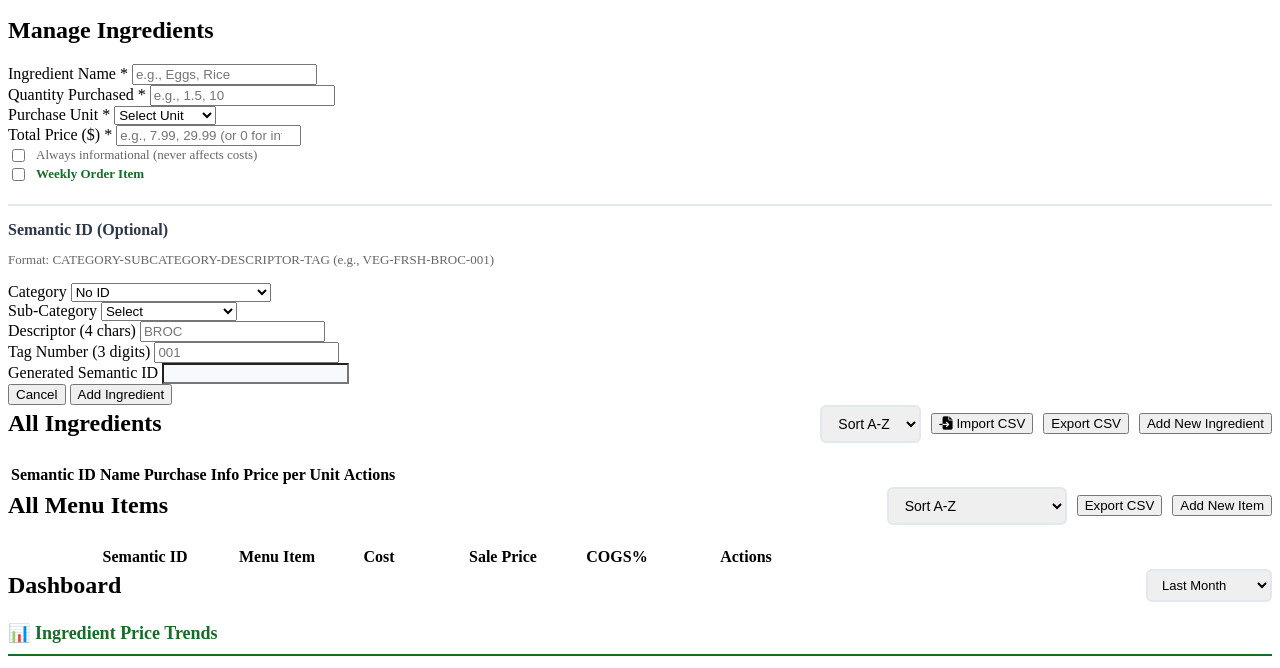
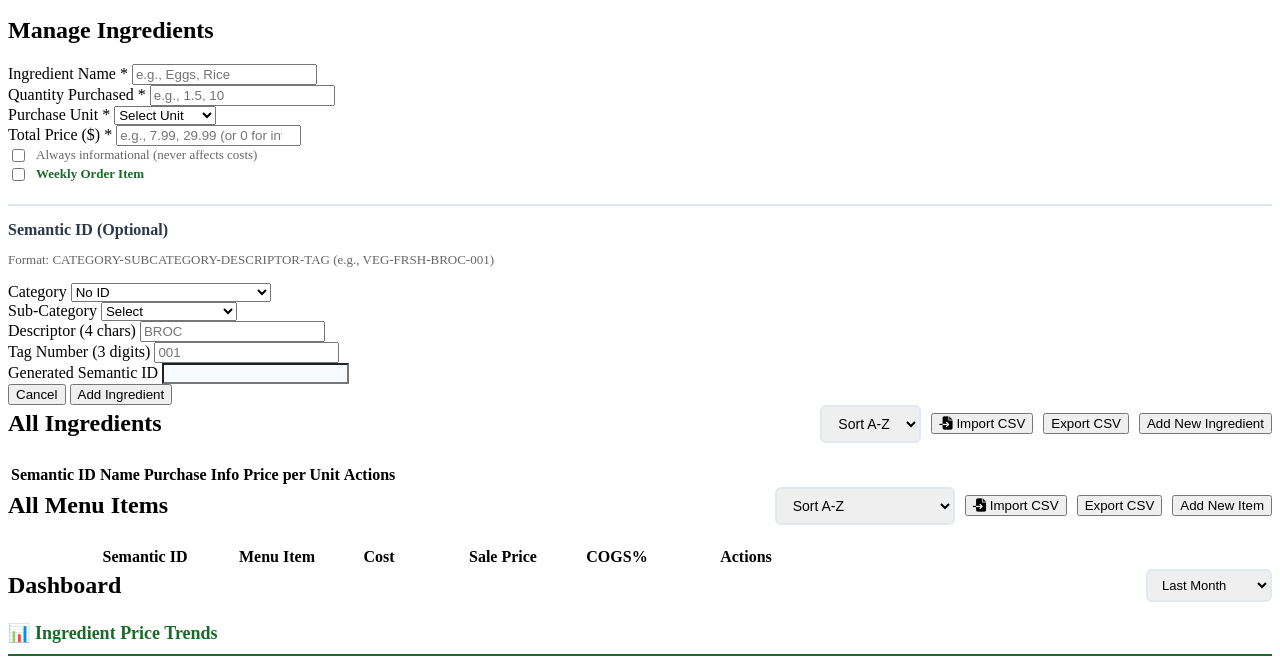
Before and after one commit to may10100thu/cost-calculator, a website with bundled scripts: page index.html in a window 1280 px wide. Shown: the part 104-772 px from the top of the page. Built offline with nearby package versions, Linux system fonts and the light colour scheme; a script that the page names is missing.

Commit message:
Update index.html

```diff
--- a/index.html
+++ b/index.html
@@ -189,6 +189,10 @@
                             <option value="cogs-asc">COGS% Low to High</option>
                             <option value="cogs-desc">COGS% High to Low</option>
                         </select>
+                        <input type="file" id="menu-csv-import" accept=".csv" style="display: none;" onchange="handleMenuCSVImport(event)">
+                        <button class="btn btn-secondary" onclick="document.getElementById('menu-csv-import').click()" title="Import from CSV">
+                            <i class="fas fa-file-import"></i> Import CSV
+                        </button>
                         <button class="btn btn-primary" onclick="exportMenuItemsCSV()" title="Export to CSV">Export CSV</button>
                         <a href="add-menu-item.html" style="text-decoration: none;"><button class="btn btn-primary">Add New Item</button></a>
                     </div>
```
